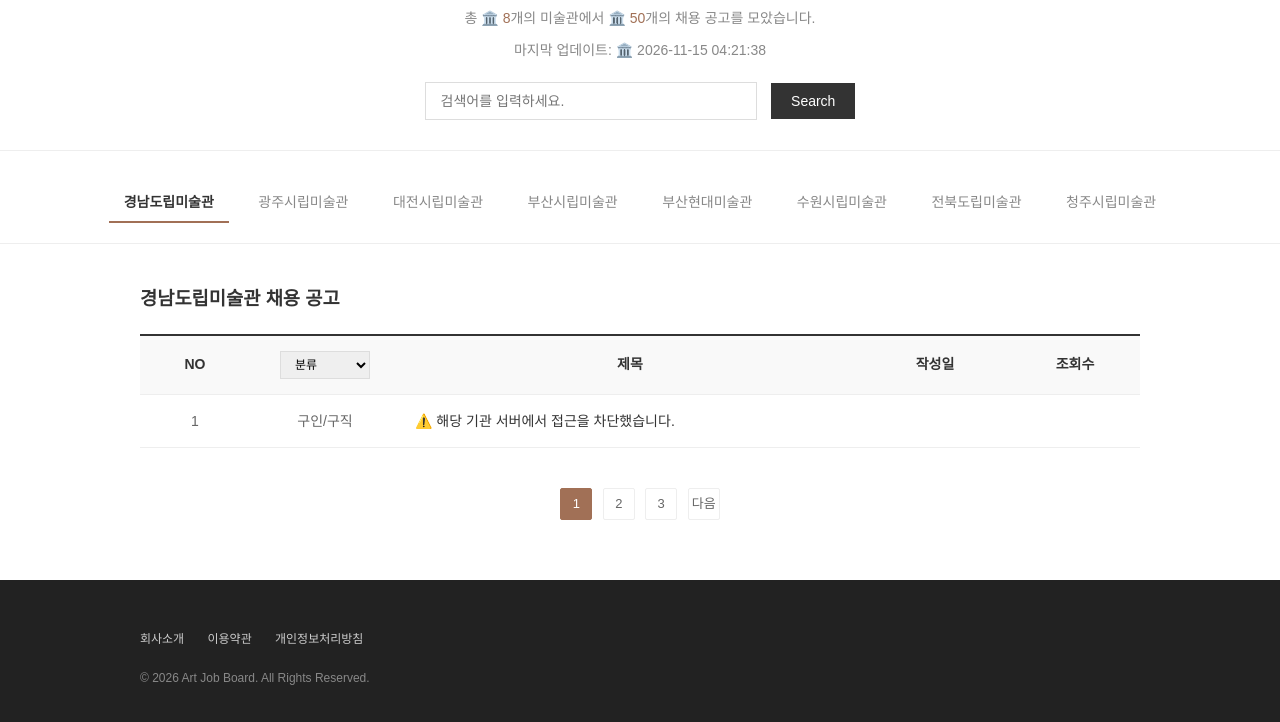
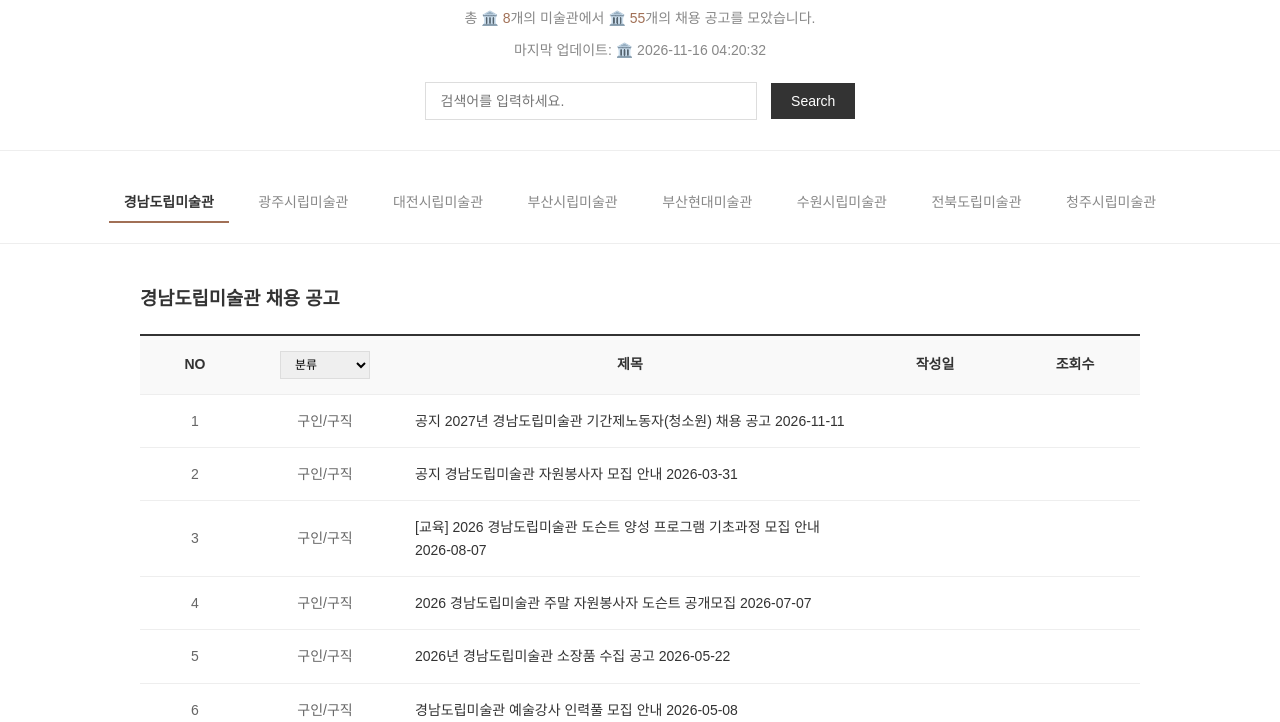
Before and after one commit to jin-archive/art-museum-bot, a plain HTML site: page index.html in a window 1280 px wide. Shown: the part 78-800 px from the top of the page. Drawn offline with Linux system fonts and the light colour scheme.

Commit message:
Auto-update job board html

```diff
--- a/index.html
+++ b/index.html
@@ -69,8 +69,8 @@
     <body>
         <div class="main-header">
             <h1>NEWS</h1>
-            <div class="stats">총 🏛️ <strong>8</strong>개의 미술관에서 🏛️ <strong>50</strong>개의 채용 공고를 모았습니다.</div>
-            <div class="stats">마지막 업데이트: 🏛️ 2026-11-15 04:21:38</div>
+            <div class="stats">총 🏛️ <strong>8</strong>개의 미술관에서 🏛️ <strong>55</strong>개의 채용 공고를 모았습니다.</div>
+            <div class="stats">마지막 업데이트: 🏛️ 2026-11-16 04:20:32</div>
 
             <div class="search-bar">
                 <input type="text" placeholder="검색어를 입력하세요.">
@@ -116,7 +116,47 @@
                     <tr>
                         <td>1</td>
                         <td>구인/구직</td>
-                        <td><a href="#" target="_blank">⚠️ 해당 기관 서버에서 접근을 차단했습니다.</a></td>
+                        <td><a href="https://www.gyeongnam.go.kr/board/view.gyeong?boardId=BBS_0001504&menuCd=DOM_000003405000000000&paging=ok&startPage=1&dataSid=42425329" target="_blank">공지 2027년 경남도립미술관 기간제노동자(청소원) 채용 공고 2026-11-11</a></td>
+                        <td></td>
+                        <td></td>
+                    </tr>
+
+                    <tr>
+                        <td>2</td>
+                        <td>구인/구직</td>
+                        <td><a href="https://www.gyeongnam.go.kr/board/view.gyeong?boardId=BBS_0001504&menuCd=DOM_000003405000000000&paging=ok&startPage=1&dataSid=42371323" target="_blank">공지 경남도립미술관 자원봉사자 모집 안내 2026-03-31</a></td>
+                        <td></td>
+                        <td></td>
+                    </tr>
+
+                    <tr>
+                        <td>3</td>
+                        <td>구인/구직</td>
+                        <td><a href="https://www.gyeongnam.go.kr/board/view.gyeong?boardId=BBS_0001504&menuCd=DOM_000003405000000000&paging=ok&startPage=1&dataSid=42405575" target="_blank">[교육] 2026 경남도립미술관 도슨트 양성 프로그램 기초과정 모집 안내 2026-08-07</a></td>
+                        <td></td>
+                        <td></td>
+                    </tr>
+
+                    <tr>
+                        <td>4</td>
+                        <td>구인/구직</td>
+                        <td><a href="https://www.gyeongnam.go.kr/board/view.gyeong?boardId=BBS_0001504&menuCd=DOM_000003405000000000&paging=ok&startPage=1&dataSid=42396463" target="_blank">2026 경남도립미술관 주말 자원봉사자 도슨트 공개모집 2026-07-07</a></td>
+                        <td></td>
+                        <td></td>
+                    </tr>
+
+                    <tr>
+                        <td>5</td>
+                        <td>구인/구직</td>
+                        <td><a href="https://www.gyeongnam.go.kr/board/view.gyeong?boardId=BBS_0001504&menuCd=DOM_000003405000000000&paging=ok&startPage=1&dataSid=42385095" target="_blank">2026년 경남도립미술관 소장품 수집 공고 2026-05-22</a></td>
+                        <td></td>
+                        <td></td>
+                    </tr>
+
+                    <tr>
+                        <td>6</td>
+                        <td>구인/구직</td>
+                        <td><a href="https://www.gyeongnam.go.kr/board/view.gyeong?boardId=BBS_0001504&menuCd=DOM_000003405000000000&paging=ok&startPage=1&dataSid=42382214" target="_blank">경남도립미술관 예술강사 인력풀 모집 안내 2026-05-08</a></td>
                         <td></td>
                         <td></td>
                     </tr>
```
